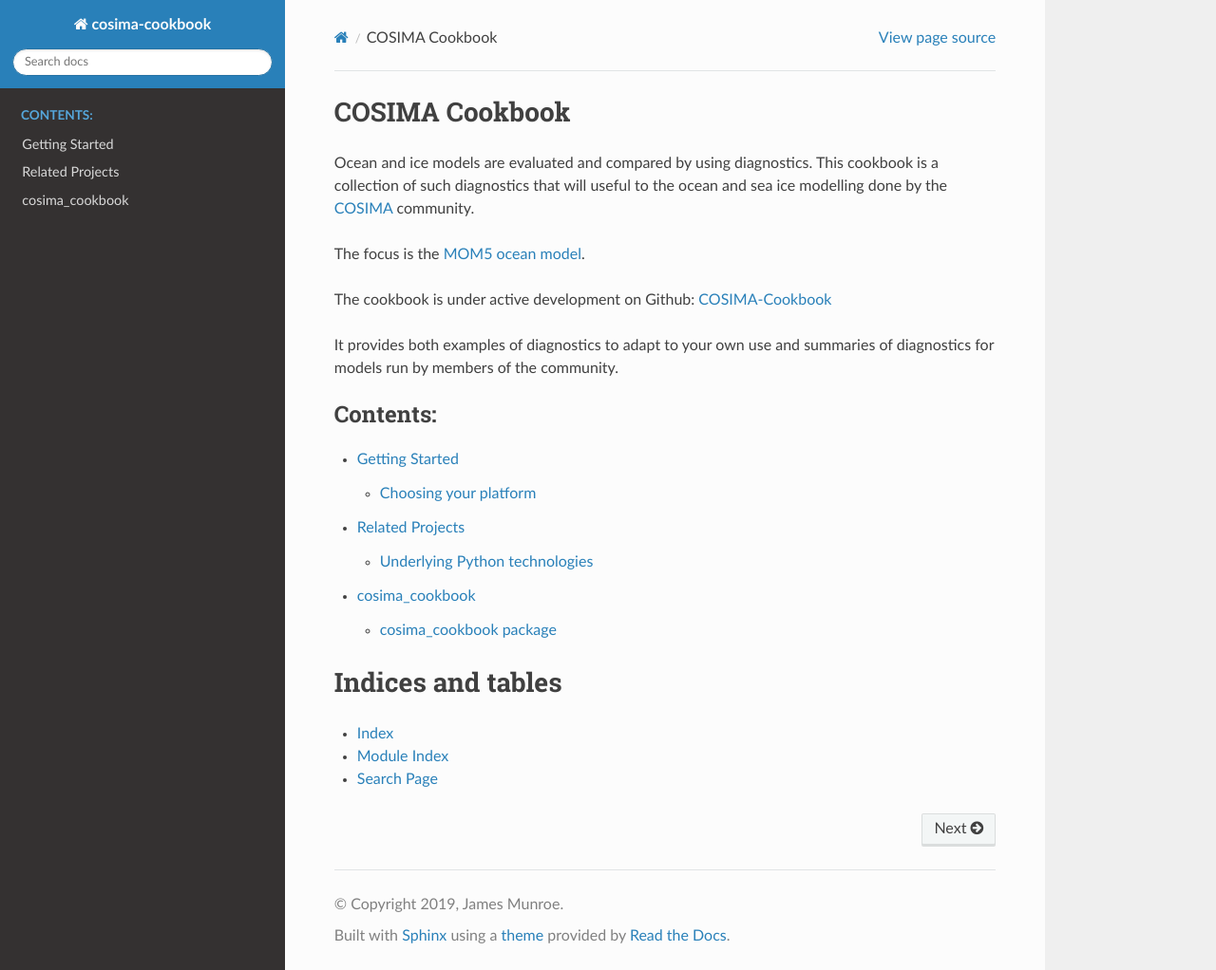
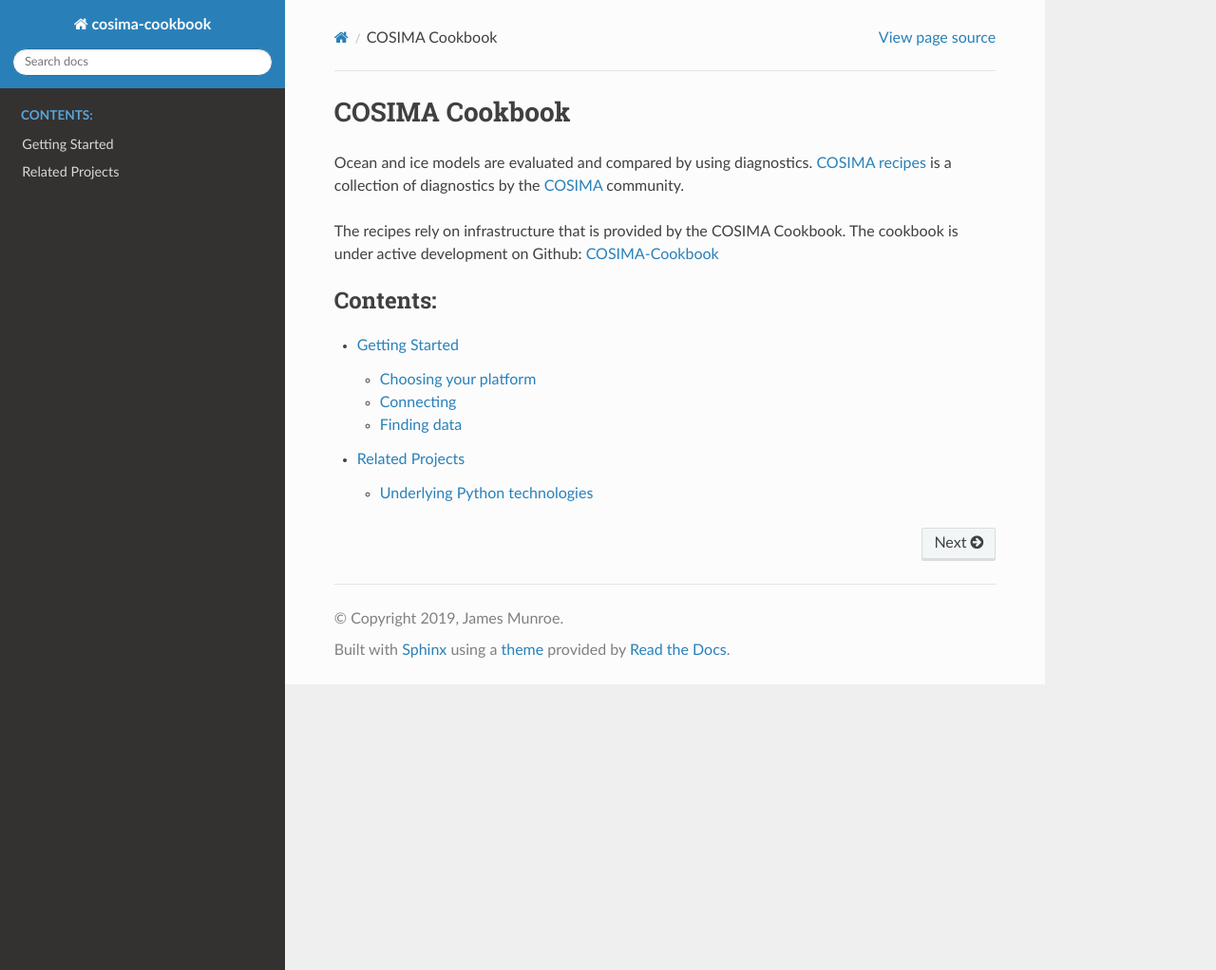
Before and after one commit to COSIMA/cosima-cookbook, a Sphinx documentation site: the page built from docs/source/index.rst, in a window 1280 px wide and 1022 px high. Shown: the whole window at 95% size. Built offline with Sphinx 7.4.7 and the Read the Docs theme 2.0.0, drawn with Linux system fonts in a browser that asks for light colours; pages that are not in the unit, such as notebooks, are missing from menus.

Commit message:
Update to the readthedocs (#218)
* Quick docs cleanup to remove old getting started instructions and
clean out some old cruft from before the recipes split.

* Added section on finding data using explorer tools

```diff
--- a/docs/source/conf.py
+++ b/docs/source/conf.py
@@ -22,7 +22,7 @@ copyright = '2019, James Munroe'
 author = 'James Munroe'
 
 # The full version, including alpha/beta/rc tags
-release = '0.3.1'
+# release = '0.3.1'
 
 
 # -- General configuration ---------------------------------------------------
--- a/docs/source/index.rst
+++ b/docs/source/index.rst
@@ -7,18 +7,12 @@ COSIMA Cookbook
 ===============
 
 Ocean and ice models are evaluated and compared by using diagnostics.
-This cookbook is a collection of such diagnostics that will useful to the
-ocean and sea ice modelling done by the
-`COSIMA <http://cosima.org.au>`_ community.
+`COSIMA recipes <http://cosima-recipes.readthedocs.io/>`_ is a collection of
+diagnostics by the `COSIMA <http://cosima.org.au>`_ community.
 
-The focus is the
-`MOM5 ocean model <http://www.mom-ocean.org/web>`_.
-
+The recipes rely on infrastructure that is provided by the COSIMA Cookbook.
 The cookbook is under active development on
-Github: `COSIMA-Cookbook <https://github.com/OceansAus/cosima-cookbook>`_
-
-It provides both examples of diagnostics to adapt to your own use and summaries
-of diagnostics for models run by members of the community.
+Github: `COSIMA-Cookbook <https://github.com/COSIMA/cosima-cookbook>`_
 
 .. toctree::
     :maxdepth: 2
@@ -26,11 +20,3 @@ of diagnostics for models run by members of the community.
 
     getting_started
     related_projects
-    modules
-
-Indices and tables
-==================
-
-* :ref:`genindex`
-* :ref:`modindex`
-* :ref:`search`
```
Also changed, not shown: docs/source/cosima_cookbook.diagnostics.rst (deleted, +0 -38 lines), docs/source/cosima_cookbook.plots.rst (deleted, +0 -46 lines), docs/source/cosima_cookbook.summary.rst (deleted, +0 -30 lines), docs/source/getting_started.rst (+30 -45 lines).
